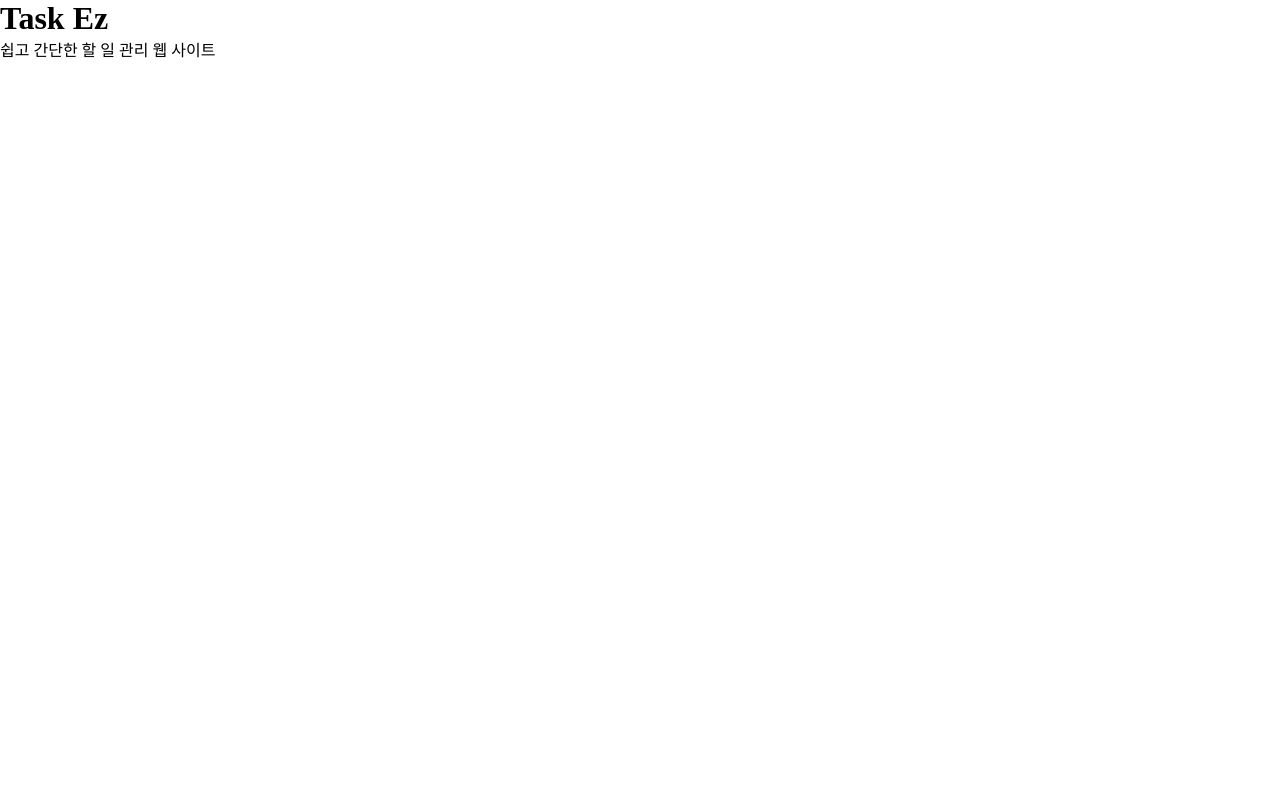
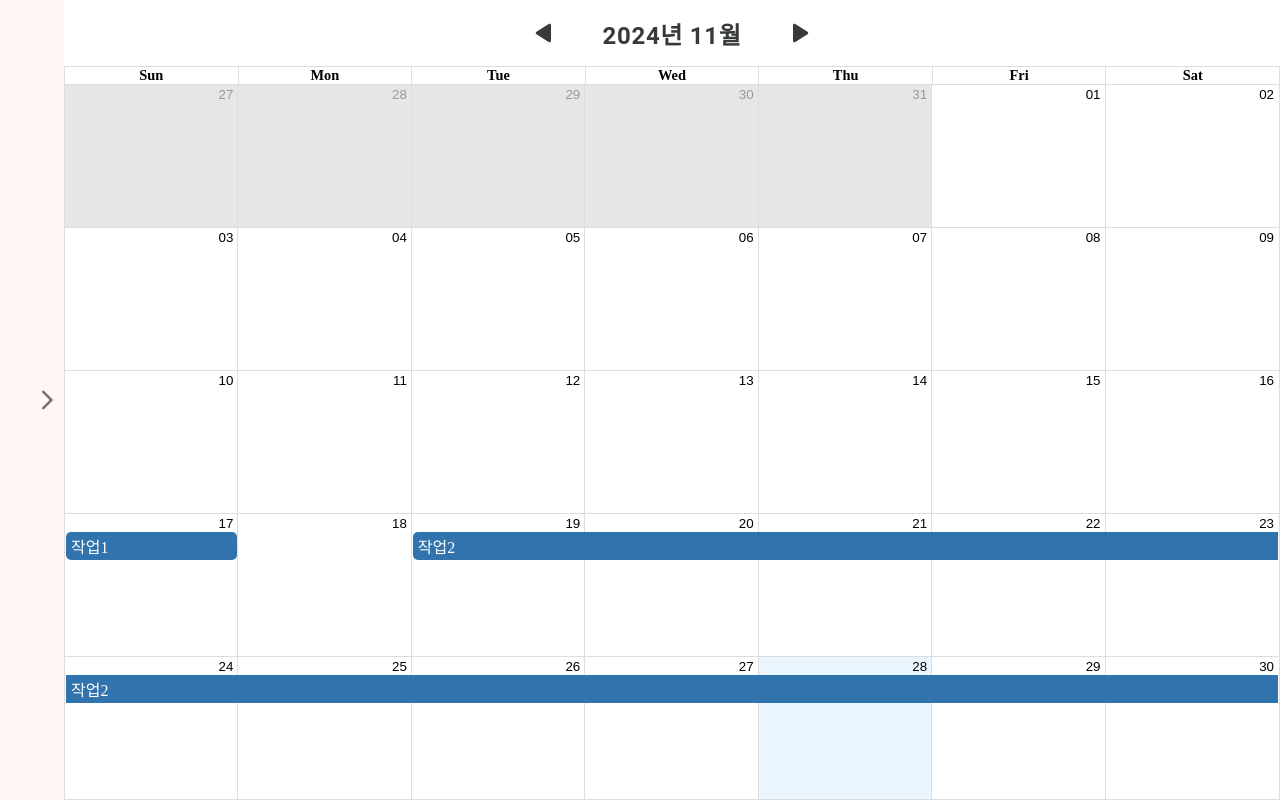
Before and after one commit to Vactor0911/task-ez, a React (Vite) app: page / in a window 1280 px wide. Built offline with nearby package versions, Linux system fonts and the light colour scheme.

Commit message:
메인 화면 구성

```diff
--- a/src/App.tsx
+++ b/src/App.tsx
@@ -1,9 +1,14 @@
+import { BrowserRouter, Routes, Route, Navigate } from 'react-router-dom';
+import Main from "./pages/Main";
+
 function App() {
   return (
-    <>
-      <h1>Task Ez</h1>
-      <p>쉽고 간단한 할 일 관리 웹 사이트</p>
-    </>
+    <BrowserRouter>
+            <Routes>
+                <Route path="/" element={<Main />} />
+                <Route path="*" element={<Navigate to="/" replace />} />
+            </Routes>
+        </BrowserRouter>
   )
 }
 
--- /dev/null
+++ b/src/pages/Main.tsx
@@ -0,0 +1,21 @@
+import styled from "@emotion/styled";
+import MyCalendar from "../components/MyCalendar";
+import FlexMenu from "../components/FlexMenu";
+
+const Style = styled.div`
+    display: flex;
+    justify-content: flex-end;
+    width: 100%;
+    height: 100%;
+`;
+
+const Main = () => {
+    return (
+        <Style>
+            <FlexMenu />
+            <MyCalendar />
+        </Style>
+    );
+}
+
+export default Main;
--- /dev/null
+++ b/src/state/index.ts
@@ -0,0 +1,4 @@
+import dayjs from "dayjs";
+import { atom } from "jotai";
+
+export const selectedDateAtom = atom(dayjs());
```
